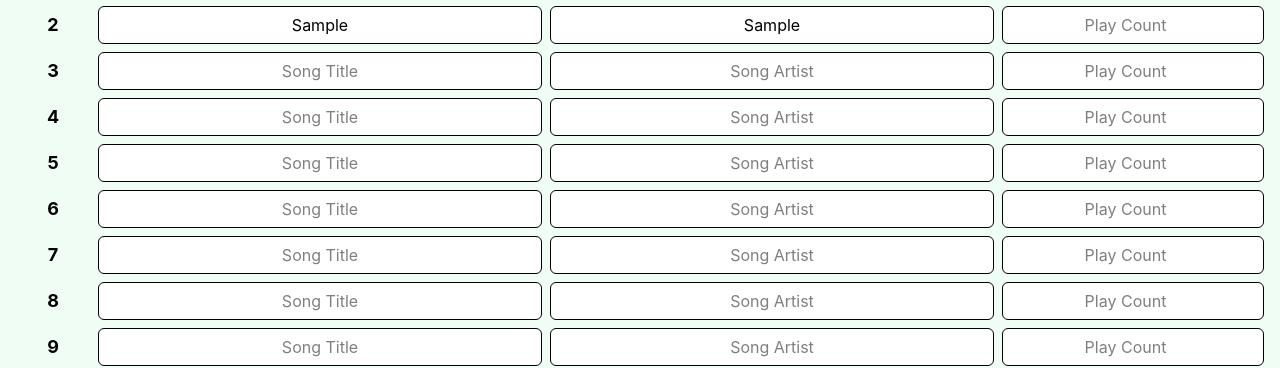
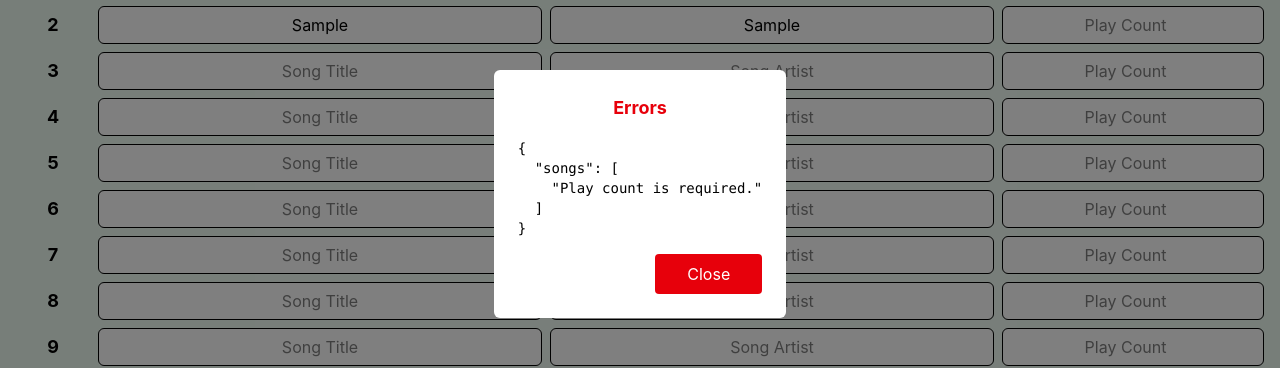
Before and after one commit to ravendr17/music-rankings, a React (Vite) app in the folder frontend/: page / in a window 1280 px wide. Both pictures are taken after typing "5", "Sample", "Sample", "5", "Sample", "Sample" into the empty fields and a click on the button "Submit". Shown: the part 206-574 px from the top of the page. Built offline with nearby package versions, Linux system fonts and the light colour scheme; no server answers.

Commit message:
add modal for errors

```diff
--- a/frontend/src/components/AddNewView.tsx
+++ b/frontend/src/components/AddNewView.tsx
@@ -1,4 +1,4 @@
-import { useState } from "react";
+import { useEffect, useRef, useState } from "react";
 import SongInputRow from "./SongInputRow";
 import {z} from "zod";
 import { reportSchema } from "../schemas";
@@ -38,6 +38,18 @@ export default function AddNewView() {
     {id: 10, title: '', artist: '', playCount: ''}
   ]);
 
+  const [error, setError] = useState('');
+  const [showError, setShowError] = useState(false);
+  const errorRef = useRef<HTMLDialogElement>(null);
+
+  useEffect(() => {
+    if (showError) {
+      errorRef.current?.showModal();
+    } else {
+      errorRef.current?.close();
+    }
+  }, [showError]);
+
   function updateSong(id: number, field: 'title' | 'artist' | 'playCount', value: string) {
     setSongs(songs.map((s) => (
       s.id === id ? {...s, [field]: value}: s
@@ -45,6 +57,9 @@ export default function AddNewView() {
   }
 
   async function handleSubmit() {
+    setError('');
+    setShowError(false);
+
     const filledSongs = songs.filter(s => (
       s.title.trim() || s.artist.trim() || s.playCount.trim()
     ));
@@ -57,7 +72,9 @@ export default function AddNewView() {
     });
 
     if (!parseResult.success) {
-      console.log(z.flattenError(parseResult.error));
+      const errors = (z.flattenError(parseResult.error));
+      setError(JSON.stringify(errors.fieldErrors, null, 2));
+      setShowError(true);
       return;
     }
 
@@ -69,17 +86,21 @@ export default function AddNewView() {
       });
 
       if (!response.ok) {
-        throw new Error('Error');
+        setError(`Failed to submit: ${response.statusText}`);
+        setShowError(true);
+        return;
       }
 
       const result = await response.json();
       console.log(result);
     } catch (error) {
-      console.log(error);
+      setError(error instanceof Error ? error.message: 'Unknown error.');
+      setShowError(true);
     }
   }
 
   return (
+    <>
       <div className="flex flex-col">
         <div className="flex items-center px-4 py-2 gap-10">
           <input
@@ -128,5 +149,24 @@ export default function AddNewView() {
           </button>
         </div>
       </div>
+
+      <dialog
+        ref={errorRef}
+        className="m-auto rounded-md bg-white backdrop:bg-black/50"
+      >
+        <div className="flex flex-col p-6 gap-4">
+          <span className="text-lg font-bold text-red-600 flex justify-center">Errors</span>
+          <pre className="text-sm">{error}</pre>
+          <div className="flex justify-end">
+            <button
+              onClick={() => setShowError(false)}
+              className="bg-red-600 text-white px-8 py-2 rounded"
+            >
+              Close
+            </button>
+          </div>
+        </div>
+      </dialog>
+    </>
   );
 }
```
Lines whose indentation alone changed are shown as unchanged.
